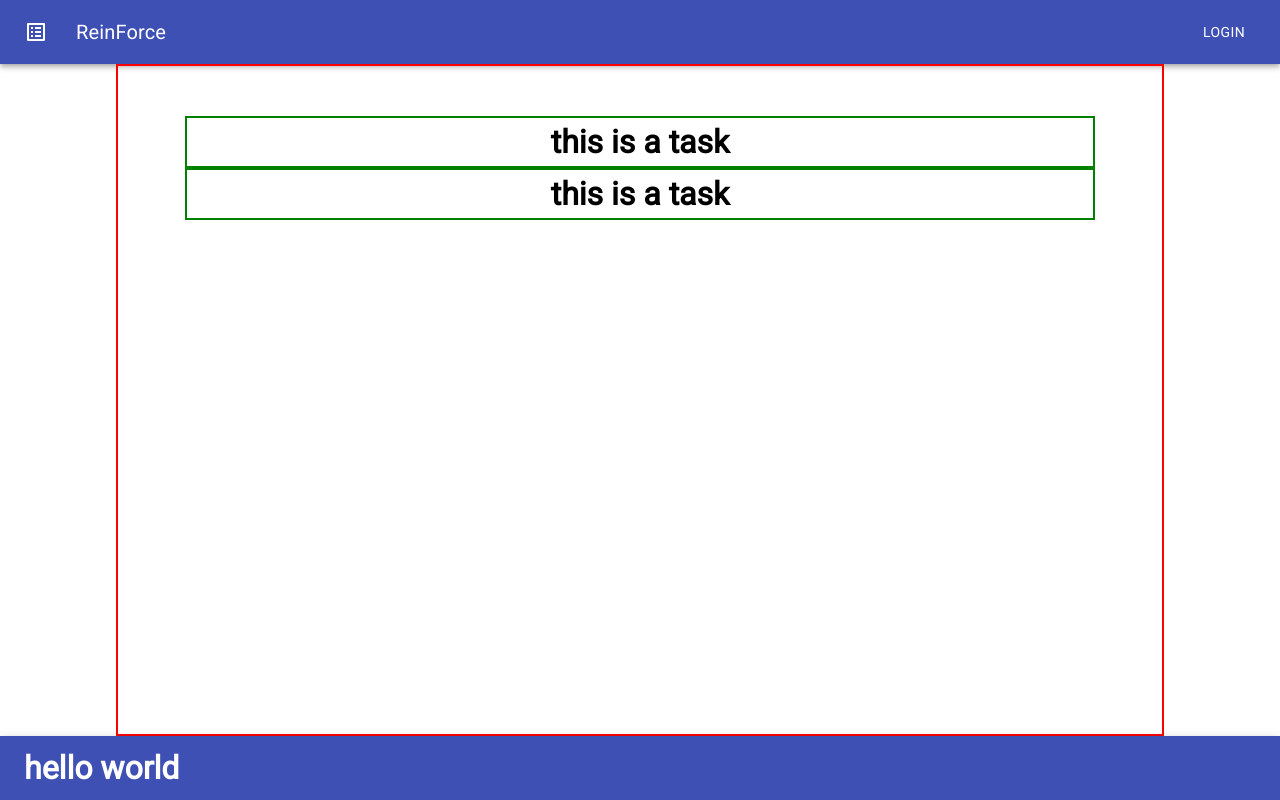
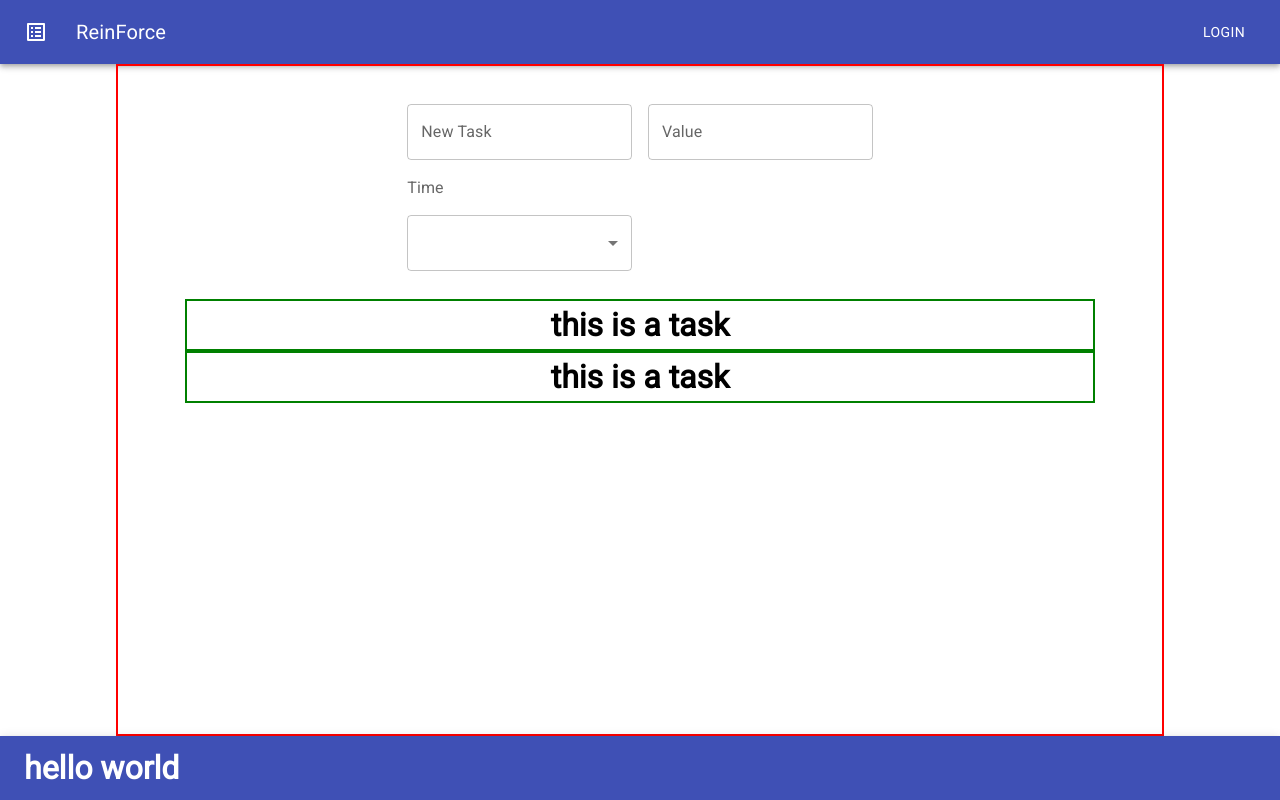
Before and after one commit to TaskCorp/ReinForce, a React app: page / in a window 1280 px wide. Built offline with nearby package versions, Linux system fonts and the light colour scheme.

Commit message:
working on AddTask

```diff
--- a/src/client/components/AddTask.tsx
+++ b/src/client/components/AddTask.tsx
@@ -19,7 +19,7 @@ import Select, { SelectChangeEvent } from '@mui/material/Select';
 
  export const PostTask: React.FC<Props> = ({ saveTask }) => {
      const [task, setTask] = React.useState<NewTask | {}>()
-
+     const [day, setDay] = React.useState('');
      const handleTaskData = (e: React.FormEvent<HTMLInputElement>) => {
          setTask({
              ...task,
@@ -30,9 +30,6 @@ import Select, { SelectChangeEvent } from '@mui/material/Select';
          e.preventDefault()
          saveTask(task)
      }
-     const BasicSelect = () => {
-        const [day, setDay] = React.useState('');
-
      const handleChange = (event: SelectChangeEvent) => {
         setDay(event.target.value as string);
      }
@@ -49,24 +46,25 @@ import Select, { SelectChangeEvent } from '@mui/material/Select';
             noValidate
             autoComplete="off"
             >
-        <TextField id="outlined-basic" label="Outlined" variant="outlined" />
-        <InputLabel id="input-label">Days</InputLabel>
+        <TextField id="outlined-basic" label="New Task" variant="outlined" />
+        <TextField id="outlined-basic2" label="Value" variant="outlined" />
+        <InputLabel id="input-label">Time</InputLabel>
         <Select
             labelId="select-label"
             id="select-box"
             value={day}
-            label="Days"
+            label="Time"
             onChange={handleChange}
         >
-            <MenuItem value={7}>Seven</MenuItem>
-            <MenuItem value={14}>Fourteen</MenuItem>
-            <MenuItem value={21}>Twenty One</MenuItem>
+            <MenuItem value={1}>Day(s)</MenuItem>
+            <MenuItem value={7}>Week(s)</MenuItem>
+            <MenuItem value={30}>Month(s)</MenuItem>
+            <MenuItem value={365}>Year(s)</MenuItem>
         </Select>
       </Box>
     </form>
           );
     }
- }
 
 
   //  <form onSubmit={addNewTask} className="Add-task" id="addTask">
```
